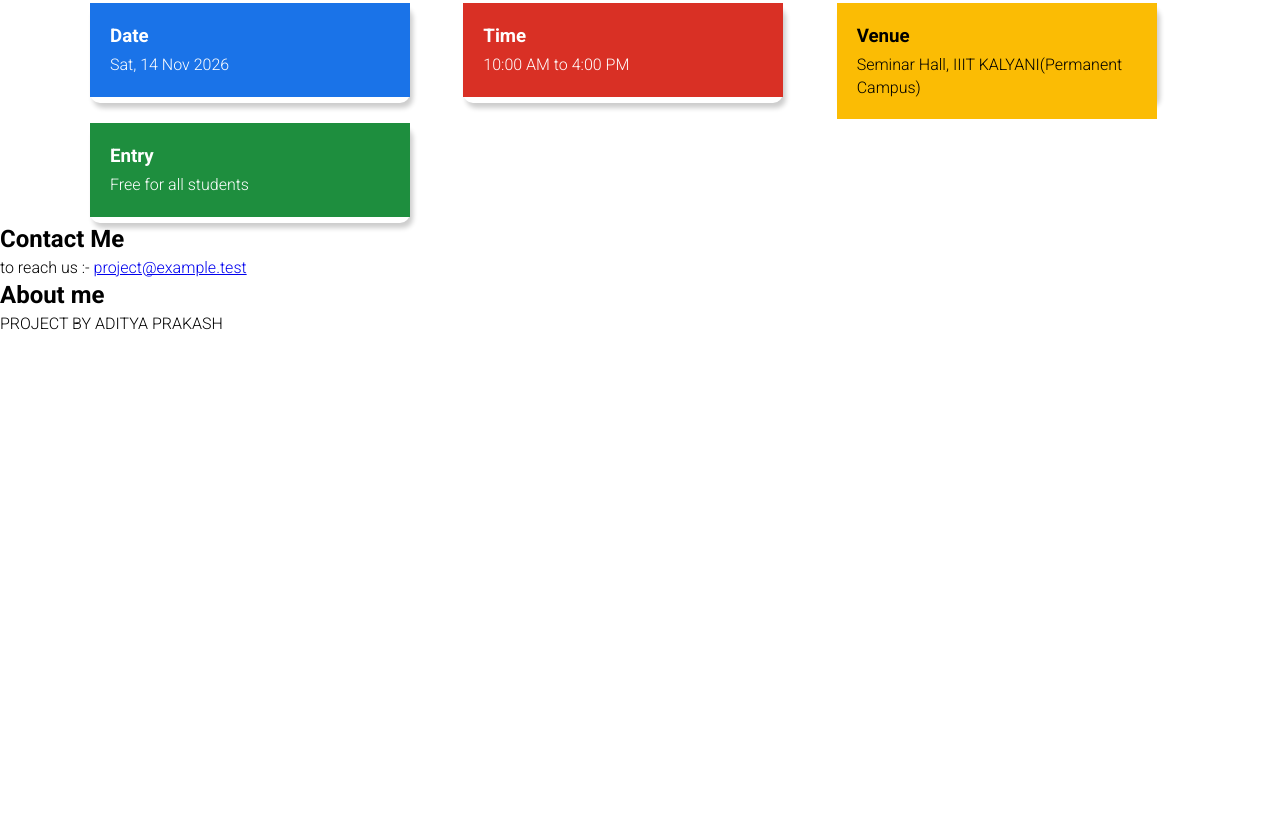
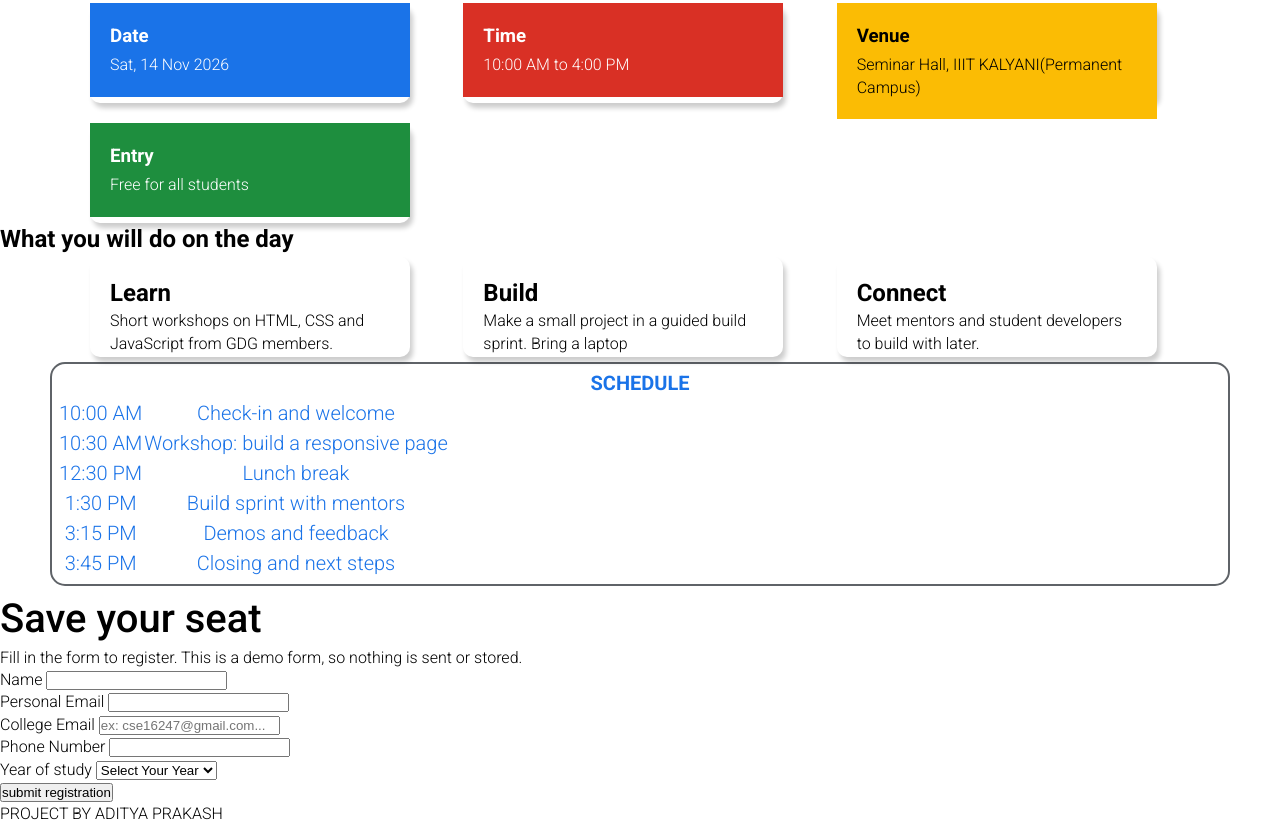
Before and after one commit to ap348644-collab/GDG-BUILD-DAY, a plain HTML site: page index.html in a window 1280 px wide. Shown: the part 909-1735 px from the top of the page. Before the commit the page ends 1244 px from the top, so only its background shows below. Drawn offline with Linux system fonts and the light colour scheme.

Commit message:
Revise index.html for GDG Build Day event
Updated the HTML structure and content for the GDG Build Day event page, including changes to sections, buttons, and added a schedule.

```diff
--- a/index.html
+++ b/index.html
@@ -21,7 +21,7 @@
                 <p >GDG On Campus presents</p>
             <h1 class="tg_text">GDG Build Day</h1>
             <p >One day. Hands-on workshops. Build and
-          deploy your first web app with mentors
+          deploy your full web app with mentors
           beside you</p>
             </div>
           <div class="img_gdg">
@@ -30,6 +30,8 @@
         </div>
         <section class="two_button">
         <button class="register_free">Register for free</button>
+    </section>
+    <section class="Schedule_section">
         <button class="schedule">see the schedule</button>
     </section>
     </section>
@@ -60,27 +62,94 @@
         </div>
     </section>
     <section class="what_section">
-       <!-- <h1>What you will do on the day</h1> -->
-        <div class="contact">
-            <h2>Contact Me</h2>
-            <p>to reach us :- <a href="https">project@example.test</a> </p>
+        <h2 id="what_day">What you will do on the day</h2>
+        <div class="work">
+            <div class="card">
+            <div id="skyblue" class="card_content">
+                 <h2>Learn</h2>
+                 <p>Short workshops on HTML, CSS and
+JavaScript from GDG members.</p>
+            </div>
         </div>
-        <div class="about">
-            <h2>About me</h2>
-
-    <!-- <section class="what_section">
-        <h1>What you will do on the day</h1>
-        <div class="contact">
-            <h2>Contact Me</h2>
-            <p>Lorem, ipsum dolor sit amet consectetur adipisicing elit. Saepe delectus mollitia soluta voluptas? Hic, impedit.</p>
-            <p>to reach us :- <a href="https">Dosomepracticeproject@example.test</a> </p>
+        <div class="card">
+            <div id="reddish_brown" class="card_content">
+                 <h2>Build</h2>
+                 <p>Make a small project in a guided build sprint. Bring a laptop</p>
+            </div>
         </div>
-        <div class="about">
-            <h2>About me</h2>
-            <p>Lorem, ipsum dolor sit amet consectetur adipisicing elit. Saepe delectus mollitia soluta voluptas? Hic, impedit.</p>
-            <p>Lorem, ipsum dolor sit amet consectetur adipisicing elit. Saepe delectus mollitia soluta voluptas? Hic, impedit.</p>
+        <div class="card">
+            <div id="greenish" class="card_content">
+                 <h2>Connect</h2>
+                 <p>Meet mentors and student developers to build with later.</p>
+            </div>
         </div>
-    </section>  -->
+        </div>
+        </section>
+    <section class="schedule">
+        <h4>SCHEDULE</h4>
+        <table>
+            <tbody>
+                <tr>
+                    <td class="time">10:00 AM</td>
+                    <td class="activity">Check-in and welcome</td>
+                </tr>
+                <tr>
+                    <td class="time">10:30 AM</td>
+                    <td class="activity">  Workshop: build a responsive page</td>
+                </tr>
+                <tr>
+                    <td class="time">12:30 PM</td>
+                    <td class="activity">Lunch break</td>
+                </tr>
+                <tr>
+                    <td class="time">1:30 PM</td>
+                    <td class="activity">Build sprint with mentors</td>
+                </tr>
+                <tr>
+                    <td class="time">3:15 PM</td>
+                    <td class="activity">Demos and feedback</td>
+                </tr>
+                <tr>
+                    <td class="time">3:45 PM</td>
+                    <td class="activity">Closing and next steps</td>
+                </tr>
+            </tbody>
+        </table>
+    </section>
+    <section class="save_seat" id="register">
+        <h1>Save your seat</h1>
+        <p>Fill in the form to register. This is a demo form,
+so nothing is sent or stored.</p>
+        <form class="form_container">
+            <div class="form_control">
+                <label for="full_name">Name</label>
+                <input type="text" id="full_name" name="full_name"> <required></required>
+            </div>
+            <div class="form_control">
+                        <label for="personal_email">Personal Email</label>
+                         <input type="email" id="personal_email" name="personal_email">
+                    </div>
+            <div class="form_control">
+                        <label for="college_email">College Email</label>
+                         <input type="email" id="college_email" name="college_email" placeholder="ex: cse16247@gmail.com...">
+            </div>
+            <div class="form_control">
+                        <label for="phone">Phone Number</label>
+                         <input type="tel" id="phone" name="phone" inputmode="numeric" pattern="[0-9]{10}"
+                         maxlength="10">
+                    </div>
+                     <div class="form_control">
+                        <label for="select_year">Year of study</label>
+                        <select name="select_year" id="select_year">
+                            <option value>Select Your Year</option>
+                            <option value="1st">First Year</option>
+                            <option value="2rd">Second Year</option>
+                            <option value="3rd">Third Year</option>
+                        </select>
+                    </div>
+                    <button type="submit" class="submit_btn">submit registration</button>
+                </form>
+    </section>
     <footer>PROJECT BY ADITYA PRAKASH</footer>
 </body>
 </html>
```
